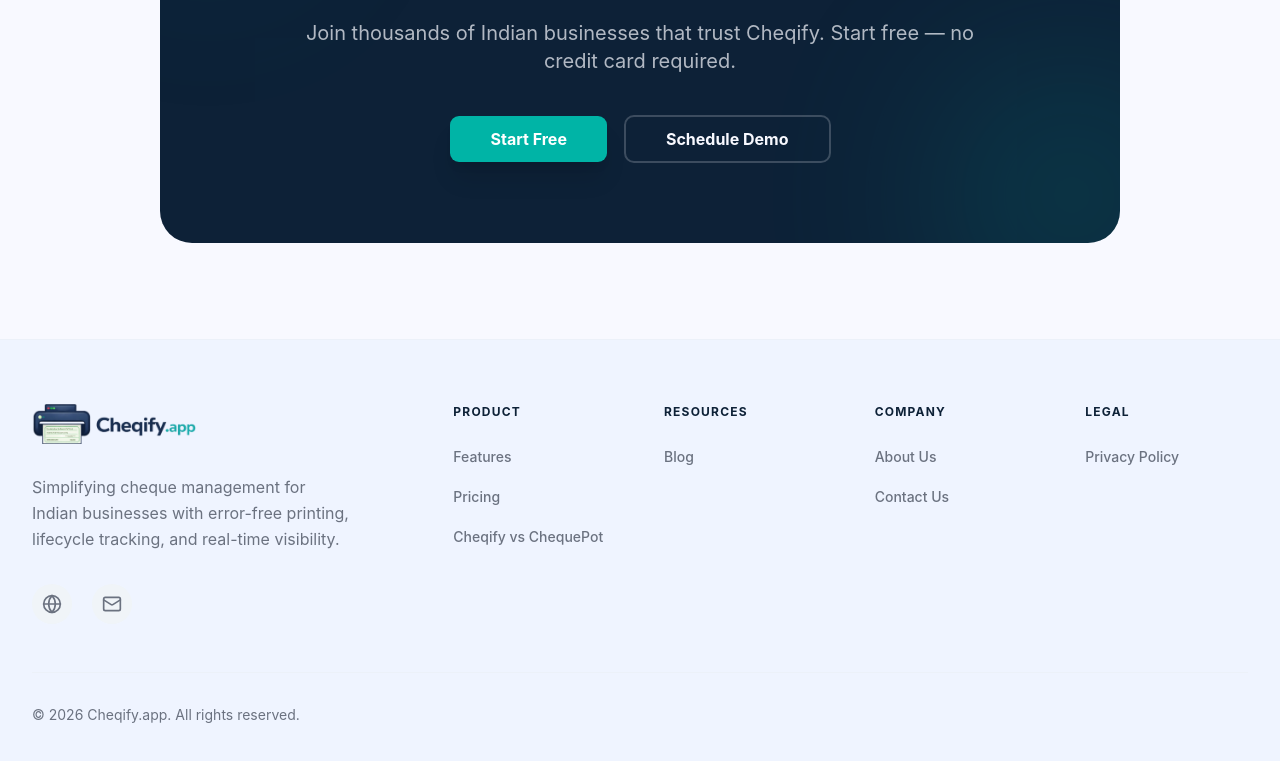
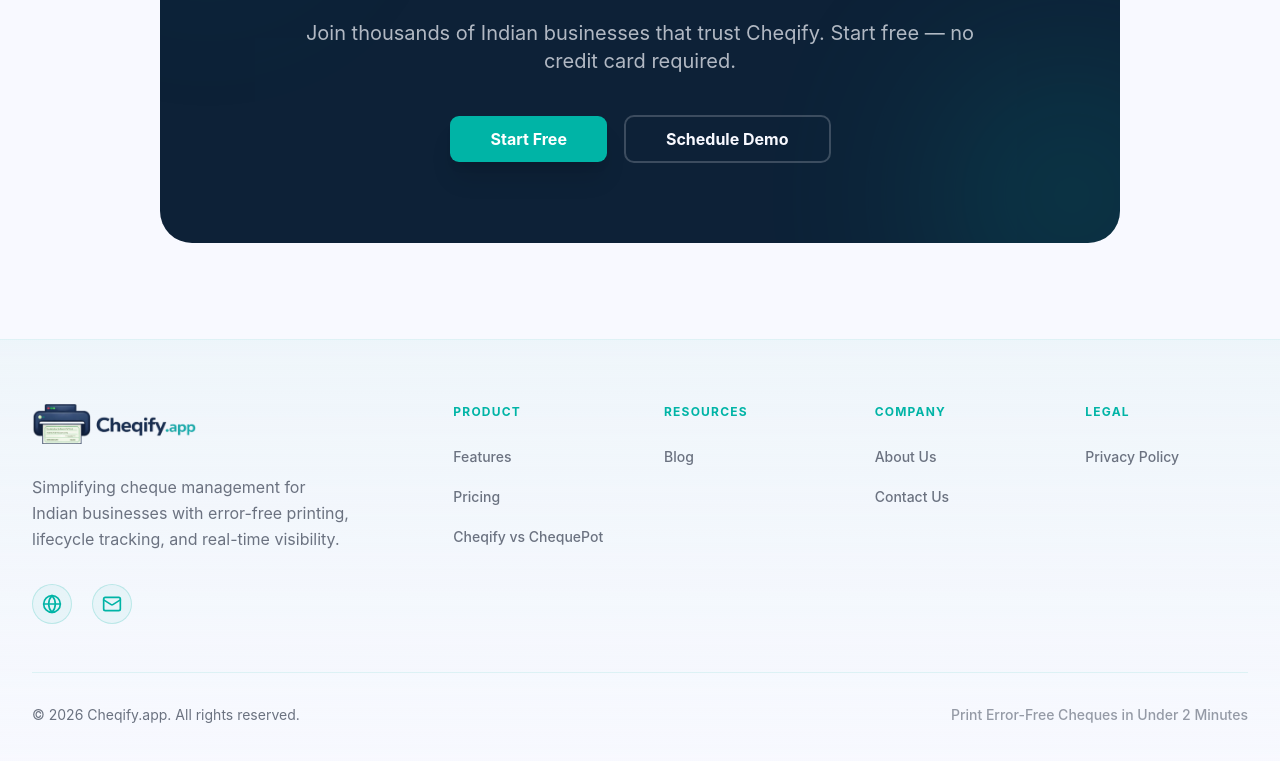
Before and after one commit to ravihirapara/cheqify-website, a Next.js app: page /en/about in a window 1280 px wide. Shown: the part 2757-3518 px from the top of the page. Built offline with nearby package versions, Linux system fonts and the light colour scheme; no server answers; a web font is replaced by a local one.

Commit message:
fix: improve footer styling with gradient background, colored headings, and polished social icons

```diff
--- a/src/components/layout/footer.tsx
+++ b/src/components/layout/footer.tsx
@@ -40,7 +40,7 @@ export function Footer() {
   const year = new Date().getFullYear();
 
   return (
-    <footer className="border-t border-border/30 py-16" style={{ backgroundColor: "#eff4ff" }}>
+    <footer className="border-t border-primary/10 bg-gradient-to-b from-primary/5 to-background py-16">
       <div className="mx-auto max-w-7xl px-4 sm:px-6 lg:px-8">
         <div className="mb-12 grid grid-cols-1 gap-12 md:grid-cols-2 lg:grid-cols-6">
           {/* Logo + Description + Social */}
@@ -62,13 +62,13 @@ export function Footer() {
                 href="https://cheqify.app"
                 target="_blank"
                 rel="noopener noreferrer"
-                className="flex h-10 w-10 items-center justify-center rounded-full bg-muted text-muted-foreground transition-all hover:bg-primary hover:text-primary-foreground"
+                className="flex h-10 w-10 items-center justify-center rounded-full border border-primary/20 bg-primary/5 text-primary transition-all hover:bg-primary hover:text-primary-foreground hover:shadow-md"
               >
                 <Globe className="h-5 w-5" />
               </a>
               <a
                 href="mailto:contact.cheqify@gmail.com"
-                className="flex h-10 w-10 items-center justify-center rounded-full bg-muted text-muted-foreground transition-all hover:bg-primary hover:text-primary-foreground"
+                className="flex h-10 w-10 items-center justify-center rounded-full border border-primary/20 bg-primary/5 text-primary transition-all hover:bg-primary hover:text-primary-foreground hover:shadow-md"
               >
                 <Mail className="h-5 w-5" />
               </a>
@@ -78,7 +78,7 @@ export function Footer() {
           {/* Link Columns */}
           {FOOTER_LINKS.map((column) => (
             <div key={column.titleKey}>
-              <h3 className="mb-6 text-xs font-bold uppercase tracking-widest text-foreground">
+              <h3 className="mb-6 text-xs font-bold uppercase tracking-widest text-primary">
                 {t(`footer.${column.titleKey}`)}
               </h3>
               <ul className="space-y-4">
@@ -98,9 +98,12 @@ export function Footer() {
         </div>
 
         {/* Copyright */}
-        <div className="flex flex-col items-center justify-between gap-4 border-t border-border/30 pt-8 md:flex-row">
+        <div className="flex flex-col items-center justify-between gap-4 border-t border-primary/10 pt-8 md:flex-row">
           <p className="text-sm text-muted-foreground">
             {t("footer.copyright", { year })}
+          </p>
+          <p className="text-sm font-medium text-muted-foreground/70">
+            {t("footer.tagline")}
           </p>
         </div>
       </div>
```
